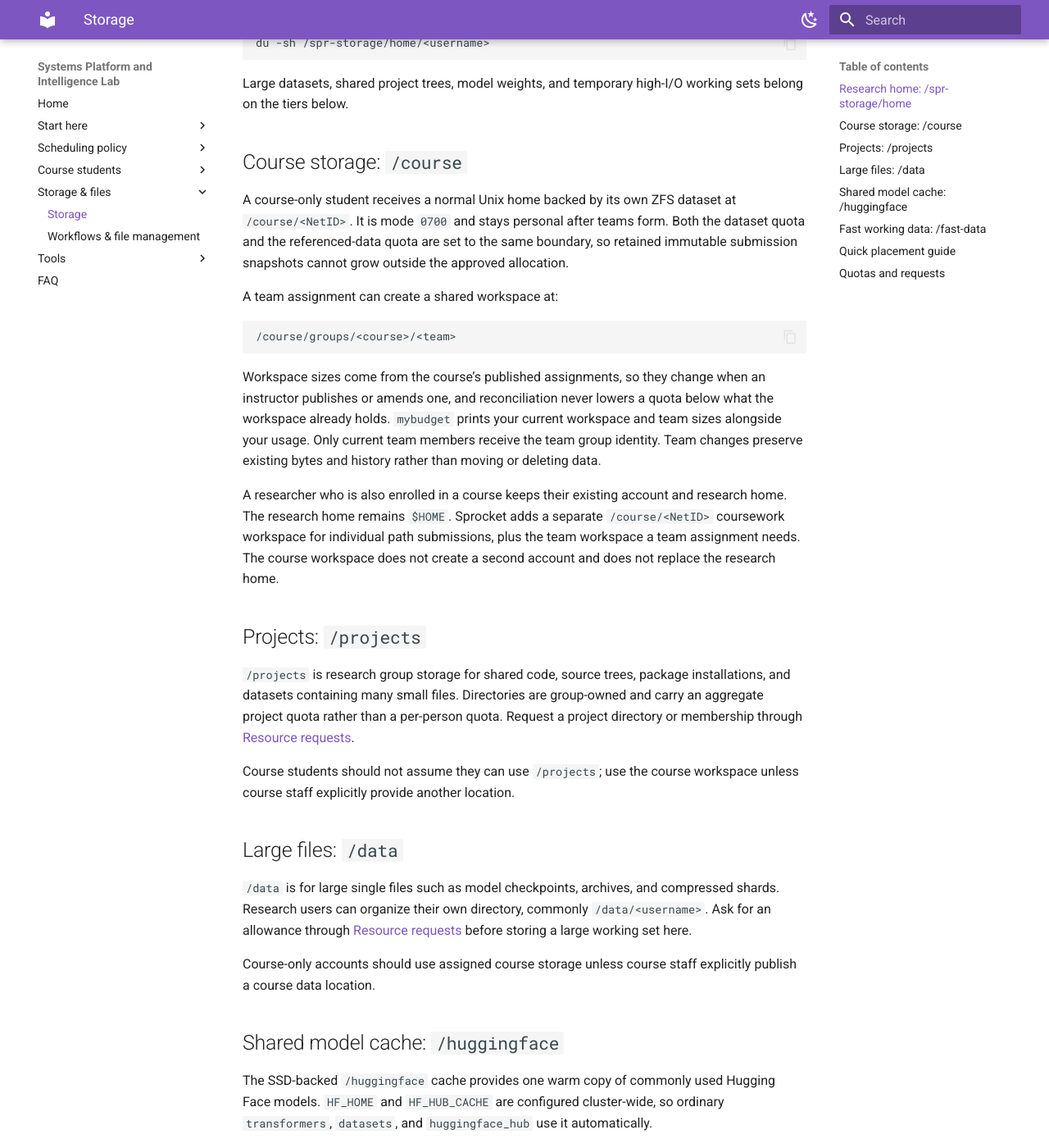
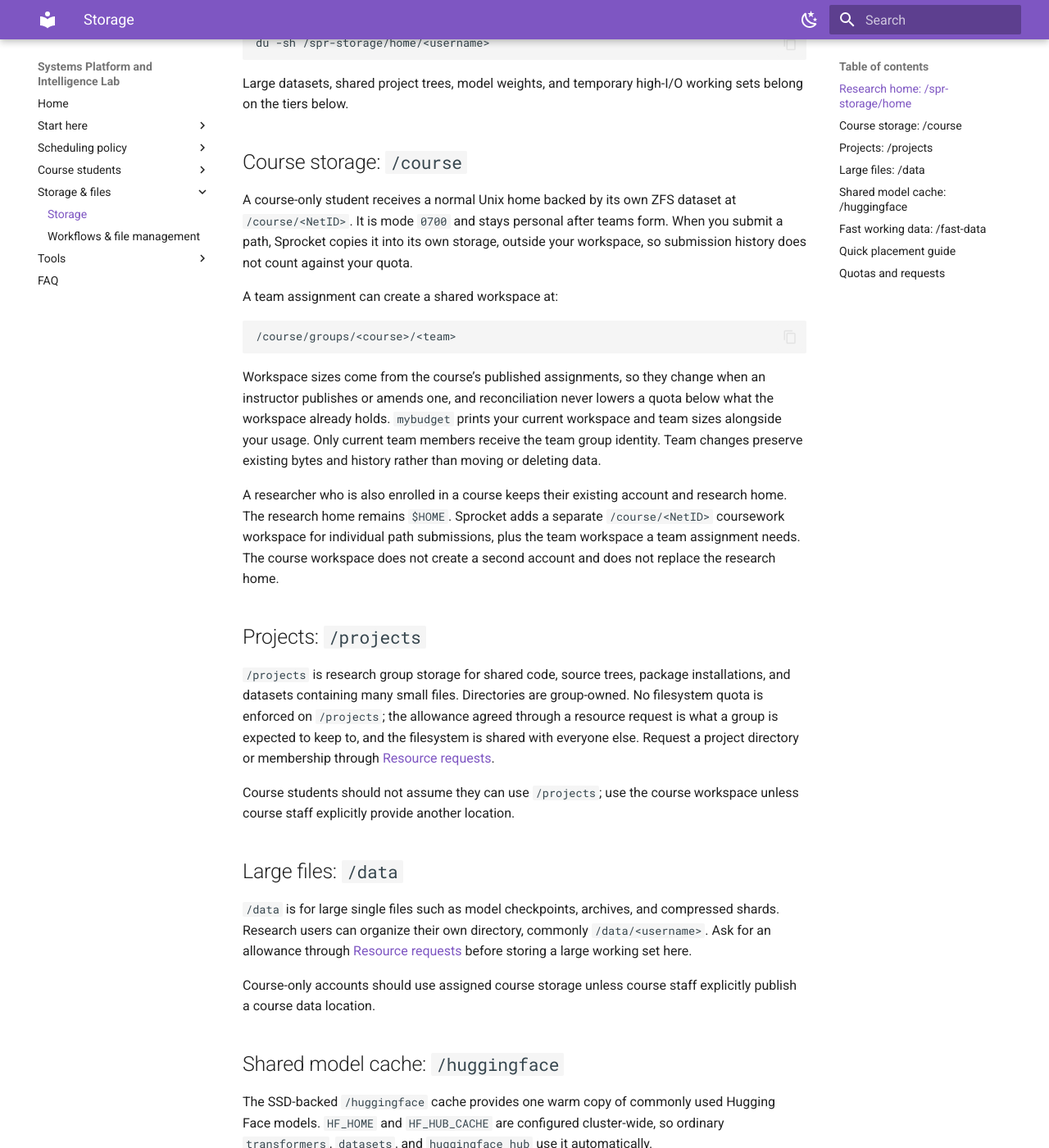
Before and after one commit to max-bromberg/platformx-wiki, an MkDocs documentation site: the page built from docs/storage.md, in a window 1280 px wide and 1400 px high, scrolled down 593 px. Shown: the whole window at 82% size. Built offline with MkDocs 1.6.1 and Material for MkDocs 9.7.7, drawn with Linux system fonts in a browser that asks for light colours.

Commit message:
docs(storage): drop the /projects quota and course snapshot claims
/projects has no quota, refquota or project quota set, and submission
captures live in Sprocket's own store, not in the course dataset, so
neither the aggregate project quota nor submission snapshots inside the
course quota is true.

Co-Authored-By: Claude Opus 5.5 (1M context) <noreply@anthropic.com>

```diff
--- a/docs/storage.md
+++ b/docs/storage.md
@@ -18,7 +18,7 @@ Large datasets, shared project trees, model weights, and temporary high-I/O work
 
 ## Course storage: `/course`
 
-A course-only student receives a normal Unix home backed by its own ZFS dataset at `/course/<NetID>`. It is mode `0700` and stays personal after teams form. Both the dataset quota and the referenced-data quota are set to the same boundary, so retained immutable submission snapshots cannot grow outside the approved allocation.
+A course-only student receives a normal Unix home backed by its own ZFS dataset at `/course/<NetID>`. It is mode `0700` and stays personal after teams form. When you submit a path, Sprocket copies it into its own storage, outside your workspace, so submission history does not count against your quota.
 
 A team assignment can create a shared workspace at:
 
@@ -35,7 +35,7 @@ does not create a second account and does not replace the research home.
 
 ## Projects: `/projects`
 
-`/projects` is research group storage for shared code, source trees, package installations, and datasets containing many small files. Directories are group-owned and carry an aggregate project quota rather than a per-person quota. Request a project directory or membership through [Resource requests](/requests).
+`/projects` is research group storage for shared code, source trees, package installations, and datasets containing many small files. Directories are group-owned. No filesystem quota is enforced on `/projects`; the allowance agreed through a resource request is what a group is expected to keep to, and the filesystem is shared with everyone else. Request a project directory or membership through [Resource requests](/requests).
 
 Course students should not assume they can use `/projects`; use the course workspace unless course staff explicitly provide another location.
 
```
